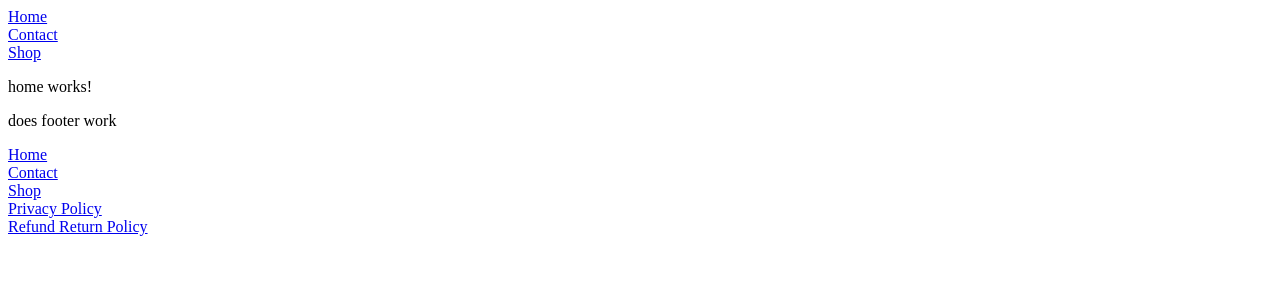
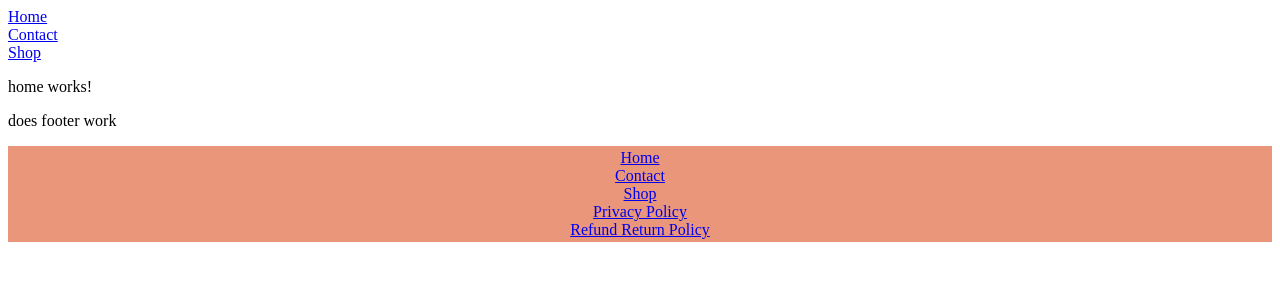
Before and after one commit to ExoMovement/website, an Angular app: page / in a window 1280 px wide. Shown: the top 300 px of the page. Built offline with nearby package versions, Linux system fonts and the light colour scheme.

Commit message:
Footer css test

```diff
--- a/src/app/footer/footer.component.css
+++ b/src/app/footer/footer.component.css
@@ -0,0 +1,6 @@
+footer {
+  text-align: center;
+  padding: 3px;
+  background-color: DarkSalmon;
+  color: white;
+}
```
